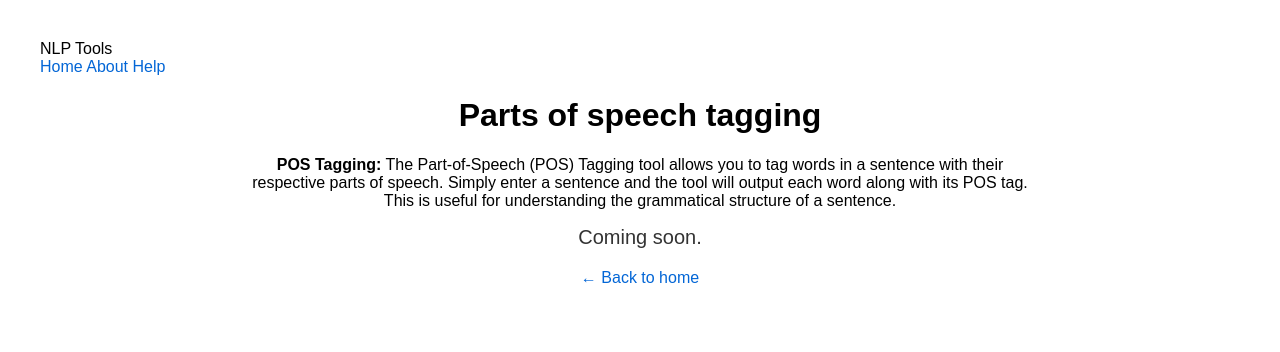
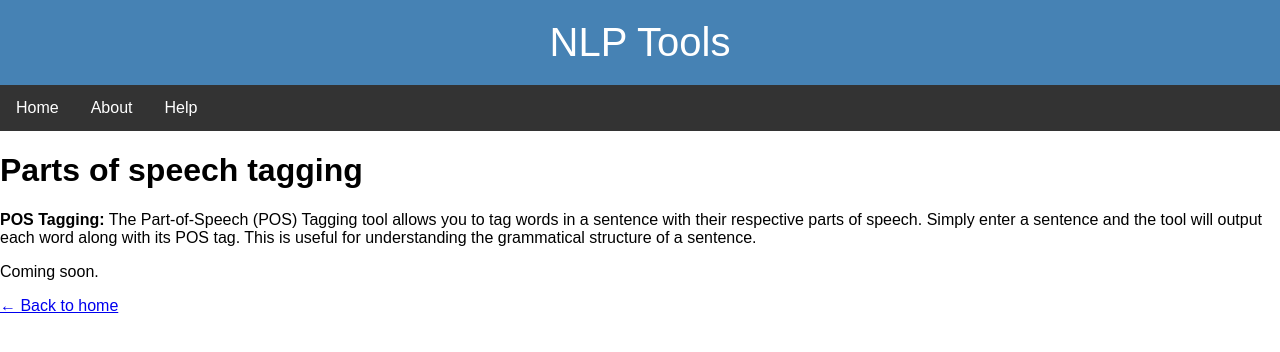
Before and after one commit to matsunagateitoku/NLP-Toolkit, a Flask app: page /pos in a window 1280 px wide. Shown: the top 352 px of the page. Run offline with Flask 3, Linux system fonts and the light colour scheme.

Commit message:
Update pos.html

```diff
--- a/templates/pos.html
+++ b/templates/pos.html
@@ -4,12 +4,8 @@
   <meta charset="utf-8">
   <title>POS — Coming Soon</title>
   <meta name="viewport" content="width=device-width, initial-scale=1">
-  <style>
-    body { font-family: Arial, Helvetica, sans-serif; padding: 2rem; }
-    .container { max-width: 800px; margin: 0 auto; text-align: center; }
-    .coming { font-size: 1.25rem; color: #333; margin-top: 1rem; }
-    a { color: #0366d6; text-decoration: none; }
-  </style>
+  <link rel="stylesheet" href="{{ url_for('static', filename='styles.css') }}">
+
 </head>
 <body>
       <div class="header">
```
